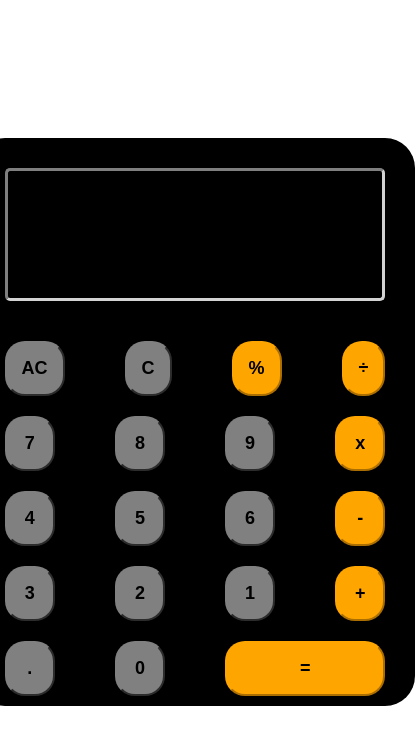
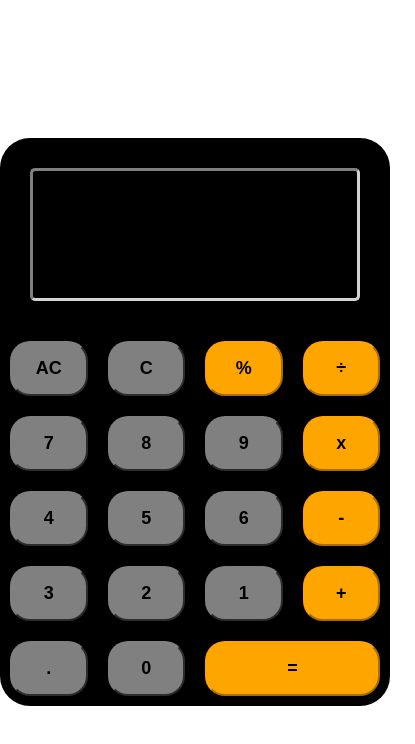
Before and after one commit to Nicolouiskayencodes/Calculator, a plain HTML site: page index.html in a window 390 px wide. Shown: the whole page, 415 px wide, since content can reach past the window. Drawn offline with Linux system fonts and the light colour scheme.

Commit message:
Adjust size for mobile devices

```diff
--- a/style.css
+++ b/style.css
@@ -35,7 +35,6 @@ body {
   flex: 1;
   text-align: right;
   font-family: digital, sans-serif;
-  font-size: 50px;
   src: url('https://www.1001fonts.com/digital-7-font.html');
   display: flex;
   justify-content: flex-end;
@@ -94,3 +93,15 @@ button:active {
 #equals {
   flex: 1;
 }
+
+@media only screen and (max-width: 600px) {
+  #displayText {
+    font-size: 60px;
+  }
+  #calculator {
+    width: 100%;
+  }
+  button {
+    margin: 10px;
+  }
+}
```
